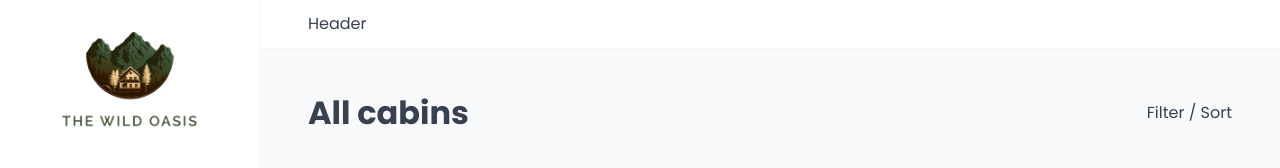
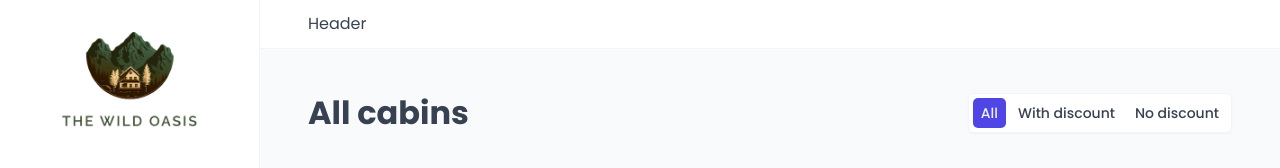
Before and after one commit to SpizhovyiMaxDev/eureka, a React (Vite) app: page /cabins in a window 1280 px wide. Shown: the top 168 px of the page. Built offline with nearby package versions, Linux system fonts and the light colour scheme; no server answers; the database is empty; a web font is replaced by a local one.

Commit message:
Client-Side Filtering: Filtering Cabins

```diff
--- a/src/features/cabins/CabinTable.tsx
+++ b/src/features/cabins/CabinTable.tsx
@@ -5,12 +5,26 @@ import CabinRow from "./CabinRow";
 import Table from "../../ui/Table";
 import { Cabin } from "../../types/cabin";
 import Menus from "../../ui/Menus";
+import { useSearchParams } from "react-router-dom";
+import { DiscountFilterKey } from "../../ui/Filter";
 
 function CabinTable() {
   const { cabins, error, isFetching } = useCabins();
+  const [searchParams] = useSearchParams();
 
   if (isFetching) return <Spinner />;
   if (error) return <p>{error.message}</p>;
+
+  const filteredValue = (searchParams.get("discount") ||
+    "all") as DiscountFilterKey;
+
+  const cabinsData: Record<DiscountFilterKey, Cabin[]> = {
+    all: cabins ?? [],
+    "with-discount": (cabins ?? []).filter((cabin) => cabin.discount > 0),
+    "no-discount": (cabins ?? []).filter((cabin) => cabin.discount === 0),
+  };
+
+  const filteredCabins: Cabin[] = cabinsData[filteredValue];
 
   return (
     <Menus>
@@ -24,7 +38,7 @@ function CabinTable() {
           <div></div>
         </Table.Header>
         <Table.Body<Cabin>
-          data={cabins}
+          data={filteredCabins}
           render={(cabin) => <CabinRow cabin={cabin} key={cabin.id} />}
         />
       </Table>
--- /dev/null
+++ b/src/features/cabins/CabinTableOperations.tsx
@@ -0,0 +1,19 @@
+import TableOperations from "../../ui/TableOperations";
+import Filter from "../../ui/Filter";
+
+function CabinTableOperations() {
+  return (
+    <TableOperations>
+      <Filter
+        filterField="discount"
+        options={[
+          { value: "all", label: "All" },
+          { value: "with-discount", label: "With discount" },
+          { value: "no-discount", label: "No discount" },
+        ]}
+      />
+    </TableOperations>
+  );
+}
+
+export default CabinTableOperations;
--- a/src/pages/Cabins.tsx
+++ b/src/pages/Cabins.tsx
@@ -2,13 +2,14 @@ import Row from "../ui/Row";
 import Heading from "../ui/Heading";
 import CabinTable from "../features/cabins/CabinTable";
 import AddCabin from "../features/cabins/AddCabin";
+import CabinTableOperations from "../features/cabins/CabinTableOperations";
 
 function Cabins() {
   return (
     <>
       <Row type="horizontal">
         <Heading as="h1">All cabins</Heading>
-        <p>Filter / Sort</p>
+        <CabinTableOperations />
       </Row>
       <Row>
         <CabinTable />
--- a/src/ui/Filter.tsx
+++ b/src/ui/Filter.tsx
@@ -1,3 +1,4 @@
+import { useSearchParams } from "react-router-dom";
 import styled, { css } from "styled-components";
 
 const StyledFilter = styled.div`
@@ -10,7 +11,11 @@ const StyledFilter = styled.div`
   gap: 0.4rem;
 `;
 
-const FilterButton = styled.button`
+interface FilterButtonProps {
+  active?: boolean;
+}
+
+const FilterButton = styled.button<FilterButtonProps>`
   background-color: var(--color-grey-0);
   border: none;
 
@@ -33,3 +38,38 @@ const FilterButton = styled.button`
     color: var(--color-brand-50);
   }
 `;
+
+export type DiscountFilterKey = "all" | "with-discount" | "no-discount";
+
+type FilterOption<T extends string> = { value: T; label: string };
+
+type FilterProps<T extends string> = {
+  filterField: string;
+  options: FilterOption<T>[];
+};
+
+function Filter<T extends string>({ filterField, options }: FilterProps<T>) {
+  const [searchParams, setSearchParams] = useSearchParams();
+  const currentFilter = searchParams.get(filterField) || options[0].value;
+
+  function handleClick(value: string): void {
+    searchParams.set(filterField, value);
+    setSearchParams(searchParams);
+  }
+
+  return (
+    <StyledFilter>
+      {options.map(({ value, label }) => (
+        <FilterButton
+          key={value}
+          onClick={() => handleClick(value)}
+          active={value === currentFilter}
+        >
+          {label}
+        </FilterButton>
+      ))}
+    </StyledFilter>
+  );
+}
+
+export default Filter;
```
